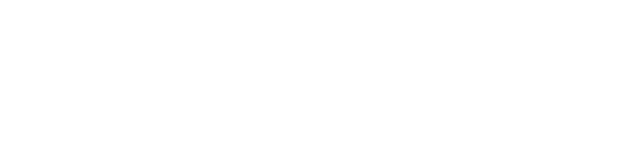
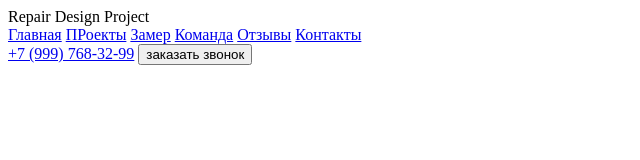
Before and after one commit to Frol2001/design, a website: page index.html in a window 1280 px wide. Shown: the whole page, without its empty margins (0-640 px from the left). Drawn offline with Linux system fonts and the light colour scheme.

Commit message:
feat: add header in index.html

```diff
--- a/index.html
+++ b/index.html
@@ -6,6 +6,26 @@
     <title>Document</title>
 </head>
 <body>
-
+    <header class="header">
+        <div class="container">
+            <div class="menu">
+                <div class="logo menu__logo">Repair Design Project</div>
+                <nav class="nav menu__nav">
+                    <a href="#" class="nav__item">Главная</a>
+                    <a href="#" class="nav__item">ПРоекты</a>
+                    <a href="#" class="nav__item">Замер</a>
+                    <a href="#" class="nav__item">Команда</a>
+                    <a href="#" class="nav__item">Отзывы</a>
+                    <a href="#" class="nav__item">Контакты</a>
+                </nav>
+                <div class="contacts menu__contacts">
+                    <a href="tel:+79997683299" class="phone contacts__phone">+7 (999) 768-32-99</a>
+                    <button class="button contacts_button button--primary">заказать звонок</button>
+                </div>
+            </div>
+            <!-- /.menu -->
+        </div>
+        <!-- /.container -->
+    </header>
 </body>
 </html>
```
